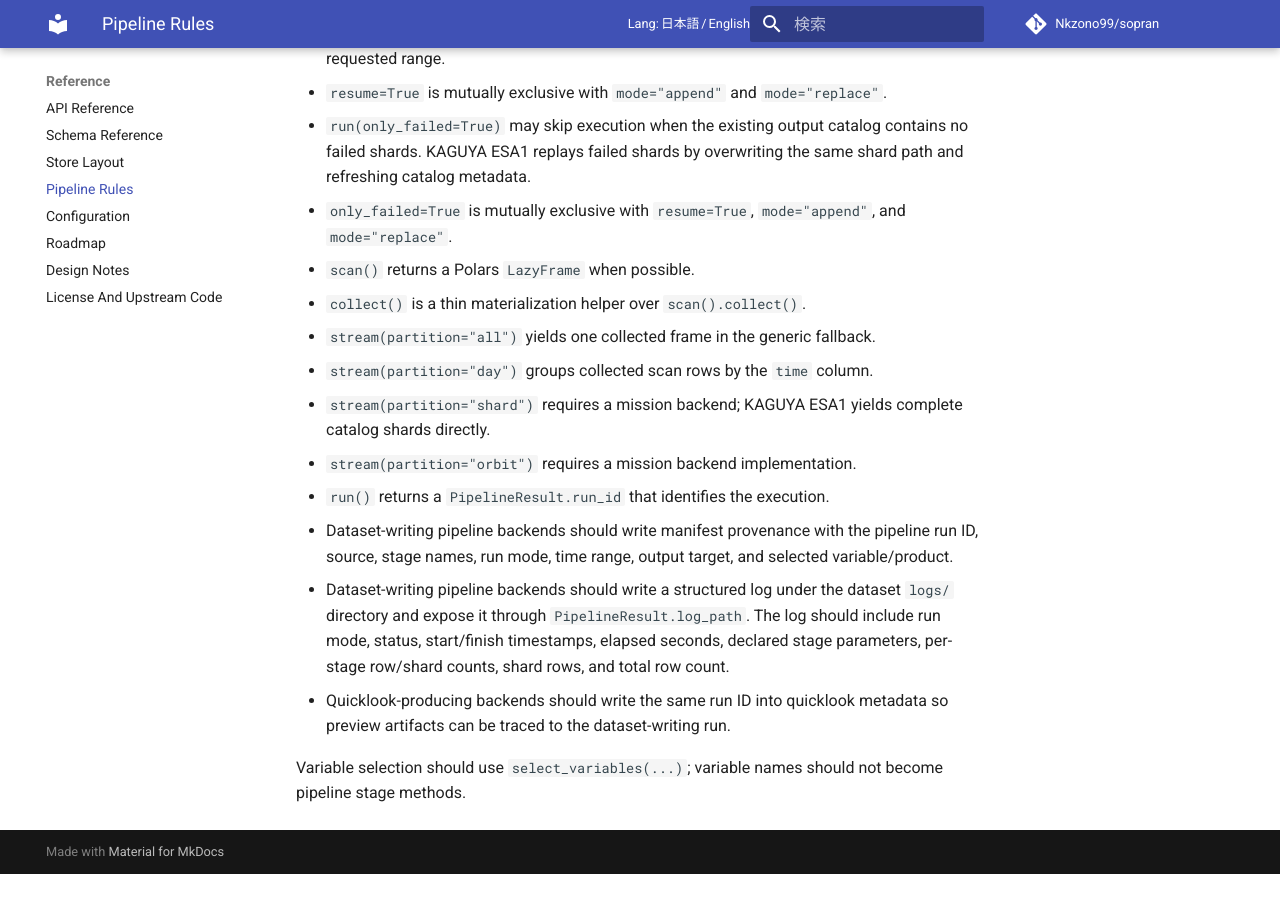
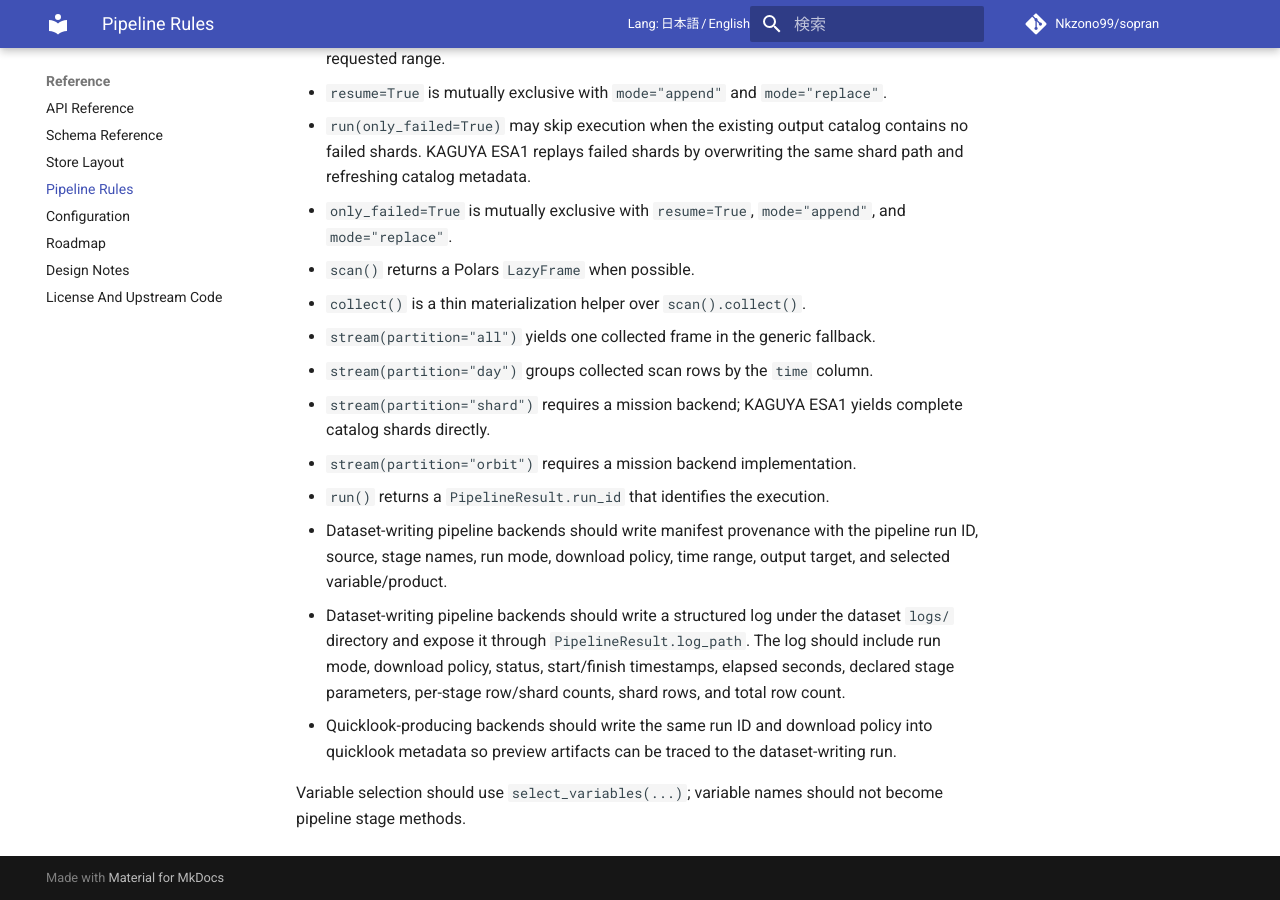
Before and after one commit to Nkzono99/sopran, an MkDocs documentation site: the page built from docs/reference/pipeline-rules.md, in a window 1280 px wide and 900 px high, scrolled down 671 px. Built offline with MkDocs 1.6.1 and Material for MkDocs 9.7.7, drawn with Linux system fonts in a browser that asks for light colours; comment, search, counter and statistics services are not loaded; before the commit the page ends 1545 px from its top, so only the background shows below that.

Commit message:
Record pipeline download provenance

```diff
--- a/docs/reference/pipeline-rules.md
+++ b/docs/reference/pipeline-rules.md
@@ -35,15 +35,16 @@
 - `stream(partition="orbit")` requires a mission backend implementation.
 - `run()` returns a `PipelineResult.run_id` that identifies the execution.
 - Dataset-writing pipeline backends should write manifest provenance with the
-  pipeline run ID, source, stage names, run mode, time range, output target, and
-  selected variable/product.
+  pipeline run ID, source, stage names, run mode, download policy, time range,
+  output target, and selected variable/product.
 - Dataset-writing pipeline backends should write a structured log under the
   dataset `logs/` directory and expose it through `PipelineResult.log_path`.
-  The log should include run mode, status, start/finish timestamps, elapsed
-  seconds, declared stage parameters, per-stage row/shard counts, shard rows,
-  and total row count.
-- Quicklook-producing backends should write the same run ID into quicklook
-  metadata so preview artifacts can be traced to the dataset-writing run.
+  The log should include run mode, download policy, status, start/finish
+  timestamps, elapsed seconds, declared stage parameters, per-stage row/shard
+  counts, shard rows, and total row count.
+- Quicklook-producing backends should write the same run ID and download policy
+  into quicklook metadata so preview artifacts can be traced to the
+  dataset-writing run.
 
 Variable selection should use `select_variables(...)`; variable names should not
 become pipeline stage methods.
```
Also changed, not shown: SPEC.md (+4 -3 lines), docs/concepts/pipeline.md (+8 -7 lines), docs/reference/store-layout.md (+5 -5 lines), 2 other files.
